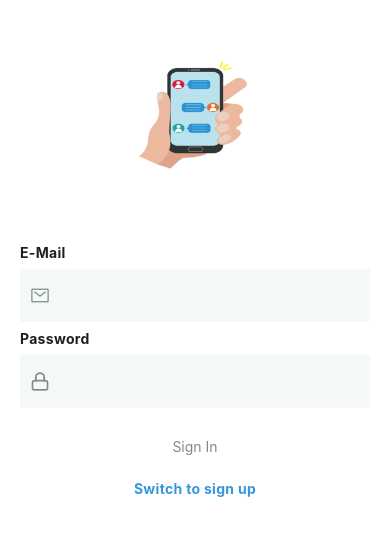
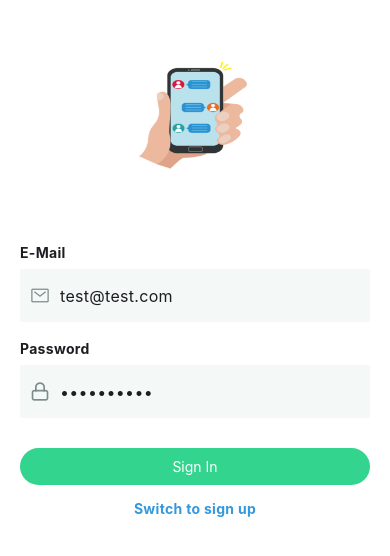
Before and after one commit to Grany35/mobile-chat, a React Native app: screen / in a window 390 px wide. Shown: the top 556 px of the page. Built offline with nearby package versions, Linux system fonts and the light colour scheme.

Commit message:
Added testMode & FastLogin for test

```diff
--- a/components/SignInForm.tsx
+++ b/components/SignInForm.tsx
@@ -12,16 +12,18 @@ import { reducer } from "../utils/reducers/formReducer";
 import Input from "./Input";
 import SubmitButton from "./SubmitButton";
 
+const isTestMode: boolean = true;
+
 const initialState = {
   inputValues: {
-    email: "",
-    password: "",
+    email: isTestMode ? "test@test.com" : "",
+    password: isTestMode ? "Asd159123!" : "",
   },
   inputValidities: {
-    email: false,
-    password: false,
+    email: isTestMode,
+    password: isTestMode,
   },
-  formIsValid: false,
+  formIsValid: isTestMode,
 };
 
 const SignInForm = (props) => {
@@ -73,6 +75,7 @@ const SignInForm = (props) => {
         autoCapitalize="none"
         iconPack={Ionicons}
         onInputChange={inputChangedHandler}
+        value={formState.inputValues.email}
         errorText={formState.inputValidities["email"]}
       />
       <Input
@@ -84,6 +87,7 @@ const SignInForm = (props) => {
         iconSize={20}
         iconPack={Feather}
         onInputChange={inputChangedHandler}
+        value={formState.inputValues.password}
         errorText={formState.inputValidities["password"]}
       />
       {isLoading ? (
```
Also changed, not shown: utils/actions/authActions.tsx (+3 -7 lines).
